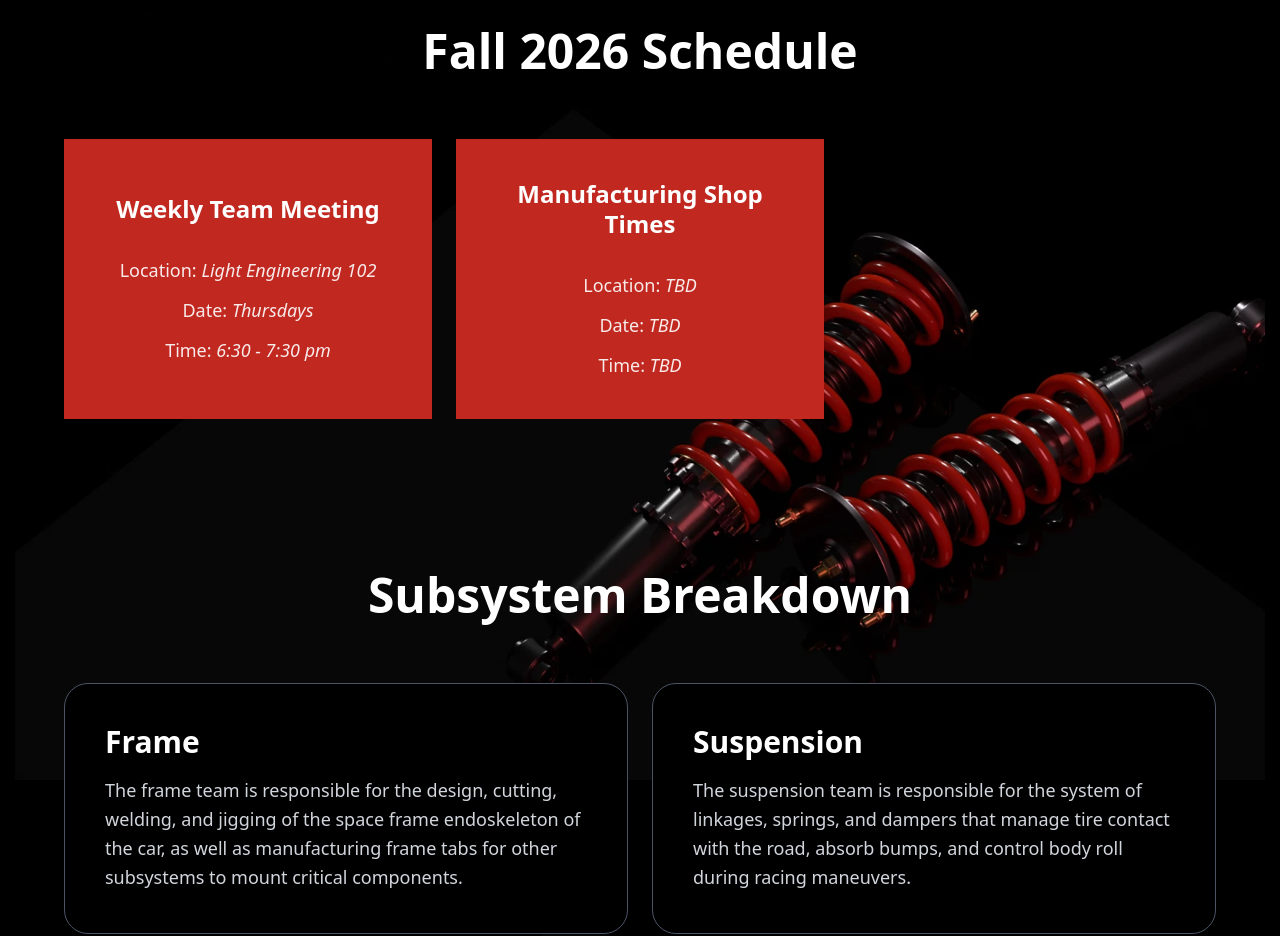
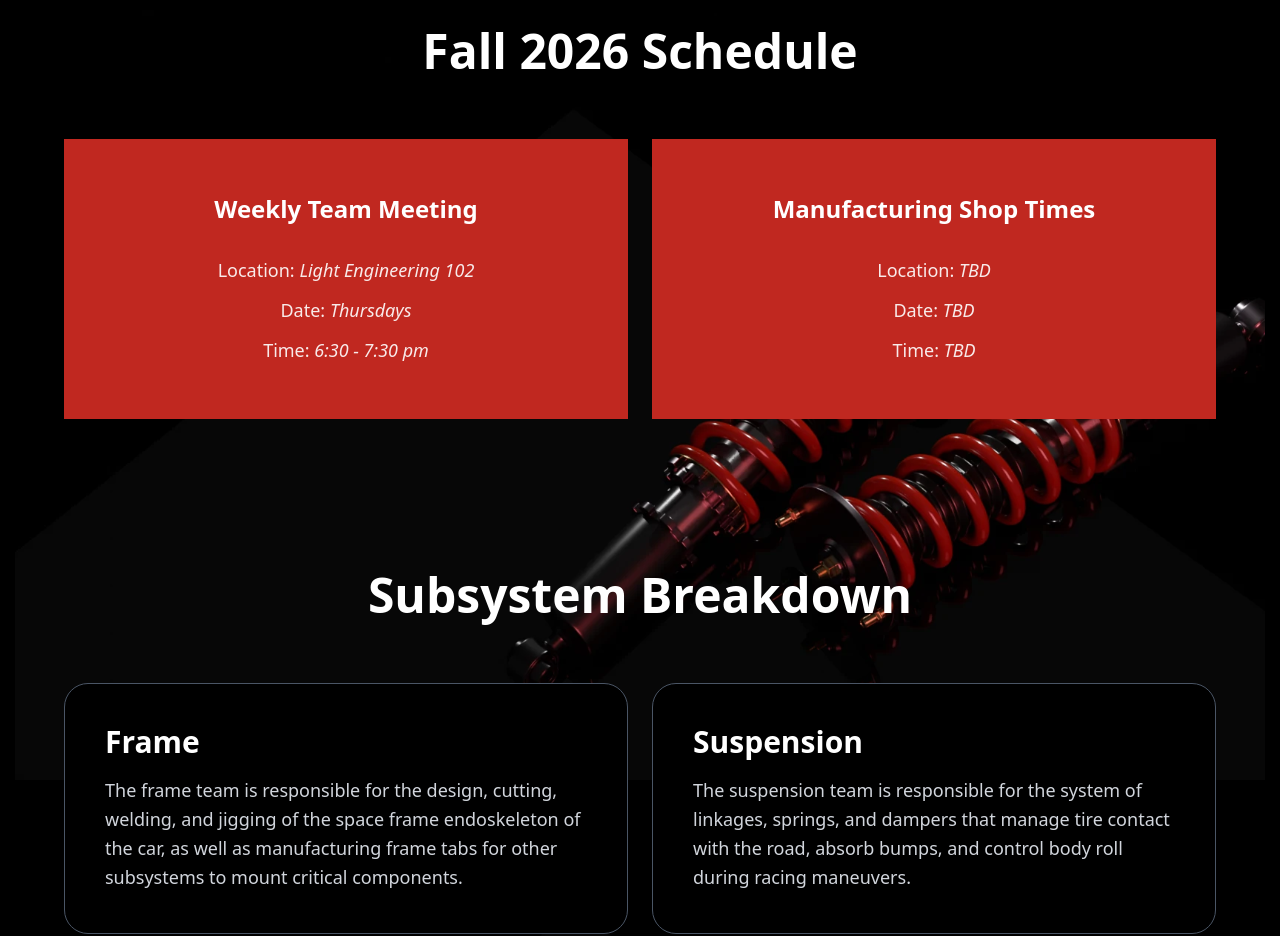
Before and after one commit to redracingsbu/redracingsbu.github.io, a React (Vite) app: page /join in a window 1280 px wide. Shown: the part 820-1756 px from the top of the page. Built offline with nearby package versions, Linux system fonts and the light colour scheme.

Commit message:
Center Join page schedule cards

```diff
--- a/src/pages/Join.jsx
+++ b/src/pages/Join.jsx
@@ -98,7 +98,7 @@
           Fall 2026 Schedule
         </h2>
 
-        <div className="max-w-6xl mx-auto grid grid-cols-1 md:grid-cols-1 lg:grid-cols-3 gap-6">
+        <div className="max-w-6xl mx-auto grid grid-cols-1 md:grid-cols-2 gap-6">
           {scheduleItems.map((item, index) => (
             <div
               key={index}
```
